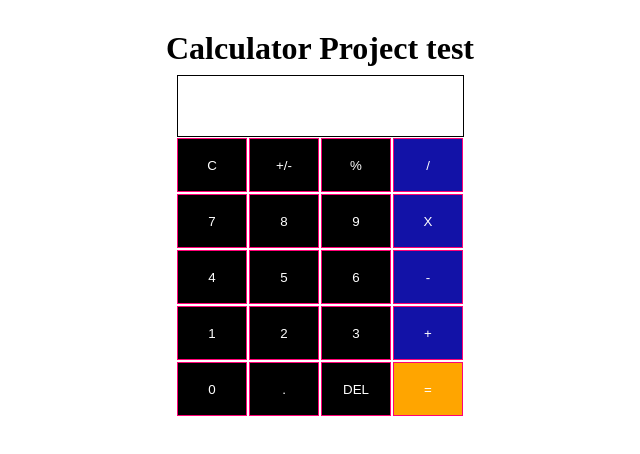
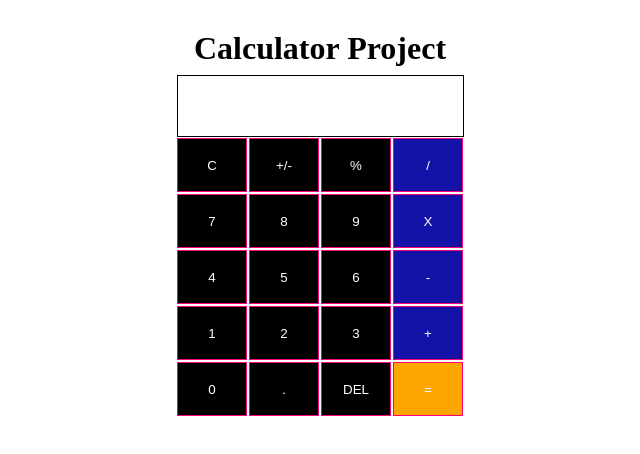
Before and after one commit to ashik84/calculator-project, a plain HTML site: page index.html in a window 1280 px wide. Shown: the whole page, without its empty margins (320-960 px from the left). Drawn offline with Linux system fonts and the light colour scheme.

Commit message:
html change

```diff
--- a/index.html
+++ b/index.html
@@ -9,7 +9,7 @@
 </head>
 <body>
  <div class="cal">
-    <h1 style="text-align: center;">Calculator Project test</h1>
+    <h1 style="text-align: center;">Calculator Project</h1>
     <div class="calc">
        <div class="calc-head">
            <input type="text" class="result" maxlength="10">
```
